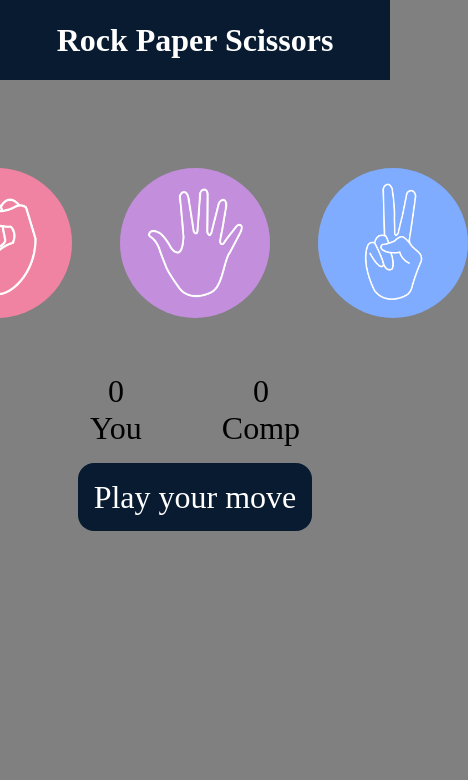
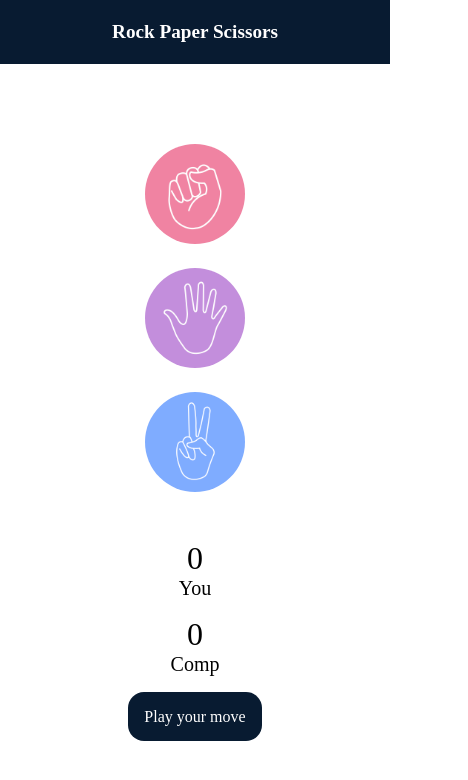
Before and after one commit to Satyam663/JavaScript-Learning, a plain HTML site: page Game/index.html in a window 390 px wide. Shown: the whole page, 468 px wide, since content can reach past the window. Drawn offline with Linux system fonts and the light colour scheme.

Commit message:
responsiveGame

```diff
--- a/Game/app.js
+++ b/Game/app.js
@@ -14,7 +14,6 @@ const genCompChoice = () => {
 }
 
 const drawGame = () => {
-    console.log("Game was draw.");
     msg.innerText = "Game was draw. Play Again !! ";
     msg.style.backgroundColor = "#081b31";
 }
@@ -23,14 +22,12 @@ const showWinner = (userWin, userChoice, compChoice) => {
     if (userWin) {
         userScore++;
         userScorePara.innerText = userScore;
-        console.log("You Win !!");
         msg.innerText = `You Win !! Your ${userChoice} beats ${compChoice}`;
         msg.style.backgroundColor = "green";
     }
     else {
         compScore++;
         compScorePara.innerText = compScore;
-        console.log("You loose !!");
         msg.innerText = `You Lost !!  ${compChoice} beats your ${userChoice}`;
         msg.style.backgroundColor = "red";
 
@@ -38,11 +35,8 @@ const showWinner = (userWin, userChoice, compChoice) => {
 }
 
 const playGame = (userChoice) => {
-    console.log("user choice= ", userChoice);
     // Generate computer choice
-
     const compChoice = genCompChoice();
-    console.log("comp choice= ", compChoice);
 
     if (userChoice === compChoice) {
         // Draw choice
--- a/Game/style.css
+++ b/Game/style.css
@@ -5,9 +5,9 @@
     text-align: center;
 }
 
-body {
+/* body {
     background-color: grey;
-}
+} */
 
 h1 {
     background-color: #081b31;
@@ -75,3 +75,81 @@ img {
     border: 1rem;
     border-radius: 1rem;
 }
+
+
+
+/* ------------------------------------------------ */
+
+
+/* Responsive Breakpoints */
+@media (max-width: 768px) {
+    .choices {
+        flex-direction: column;
+        /* Stack choices vertically on smaller screens */
+        gap: 1.5rem;
+        /* Reduce gap between choices */
+    }
+
+    .choice {
+        height: 120px;
+        /* Adjust size for mobile */
+        width: 120px;
+    }
+
+    h1 {
+        font-size: 1.5rem;
+        /* Smaller font size for mobile */
+    }
+
+    .score_board {
+        flex-direction: column;
+        /* Stack the score vertically */
+        gap: 1rem;
+    }
+
+    #user_score,
+    #comp_score {
+        font-size: 2.5rem;
+        /* Smaller score text for mobile */
+    }
+
+    #msg {
+        font-size: 1.25rem;
+        /* Smaller font for the message */
+    }
+}
+
+@media (max-width: 480px) {
+    .choice {
+        height: 100px;
+        width: 100px;
+    }
+
+    img {
+        height: 100%;
+        /* Ensures images fit the smaller choice container */
+        width: 100%;
+    }
+
+    h1 {
+        font-size: 1.2rem;
+        height: 4rem;
+        /* Adjusted height for mobile */
+        line-height: 4rem;
+    }
+
+    .score_board {
+        font-size: 1.25rem;
+        /* Smaller font for scores */
+    }
+
+    #user_score,
+    #comp_score {
+        font-size: 2rem;
+        /* Reduced score font size for mobile */
+    }
+
+    #msg {
+        font-size: 1rem;
+    }
+}
```
